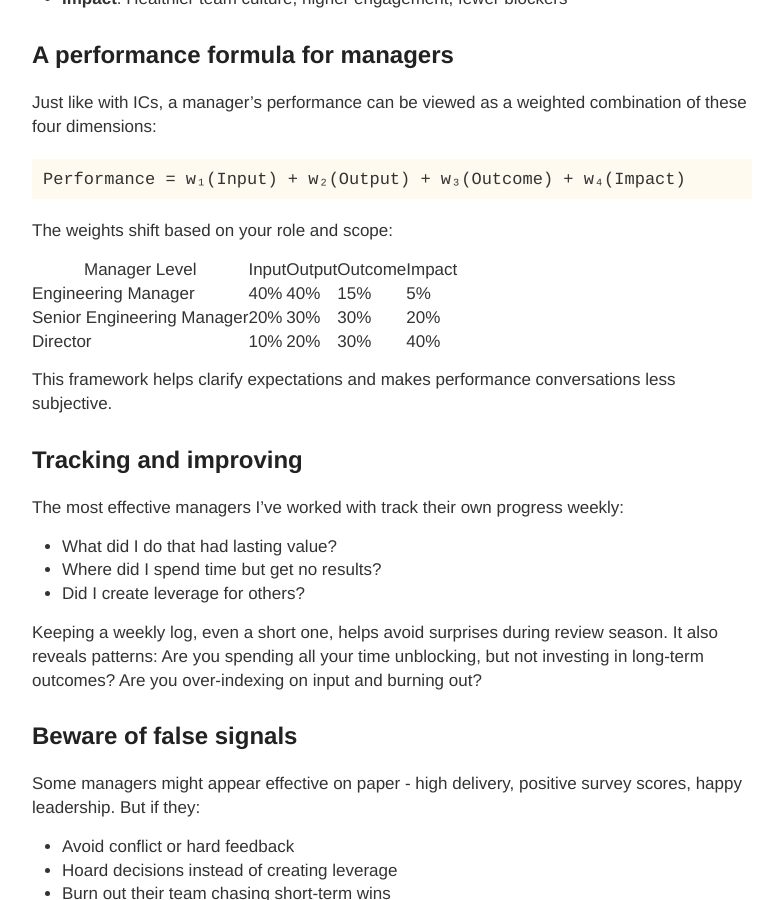
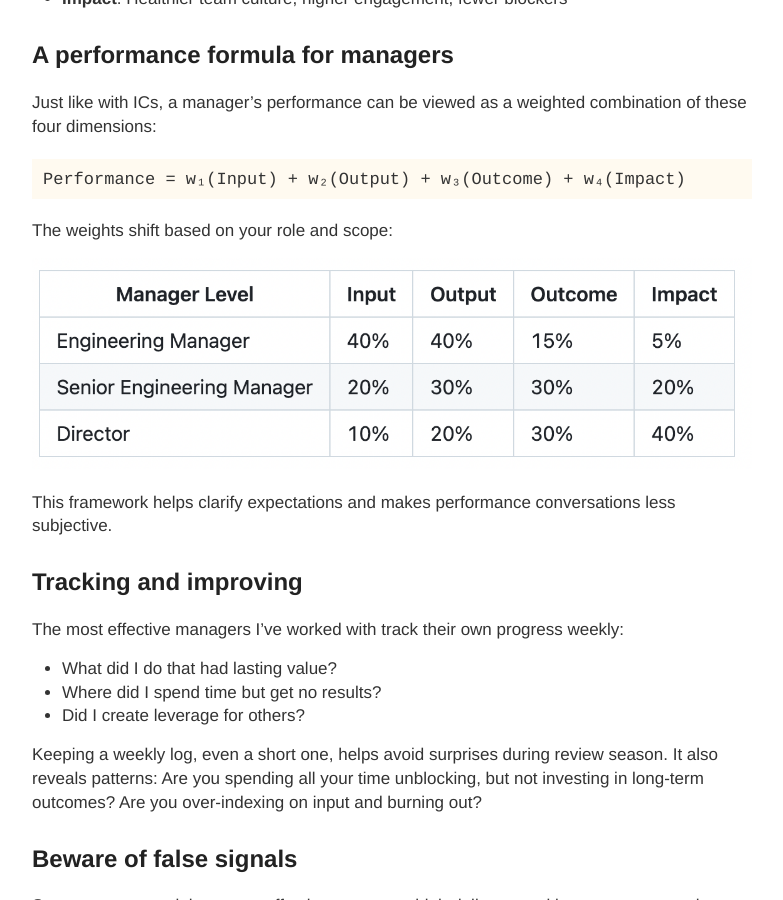
Before and after one commit to vtorosyan/vtorosyan.github.io, a Jekyll site: the page built from _posts/2025/2025-06-10-engineering-manager-performance.md, in a window 1280 px wide and 900 px high, scrolled down 2149 px. Shown: the whole window, without its empty margins (248-1031 px from the left). Built offline with Jekyll 4.4.1, drawn with Linux system fonts in a browser that asks for light colours.

Commit message:
Replace table with image

```diff
--- a/_posts/2025/2025-06-10-engineering-manager-performance.md
+++ b/_posts/2025/2025-06-10-engineering-manager-performance.md
@@ -64,11 +64,9 @@ Performance = w₁(Input) + w₂(Output) + w₃(Outcome) + w₄(Impact)
 
 The weights shift based on your role and scope:
 
-| Manager Level    | Input | Output | Outcome | Impact |
-| -------------------------- | --- | ---- | ----- | ---- |
-| Engineering Manager         |  40%  |   40%  |   15%   |   5%   |
-| Senior Engineering Manager |  20%  |   30%  |   30%   |   20%  |
-| Director                   |  10%  |   20%  |   30%   |   40%  |
+<div align="center">
+<img src="/images/performance.png" alt="performance-ratio"/>
+</div>
 
 This framework helps clarify expectations and makes performance conversations less subjective.
 
```
Also changed, not shown: images/performance.png (added), 1 other file.
